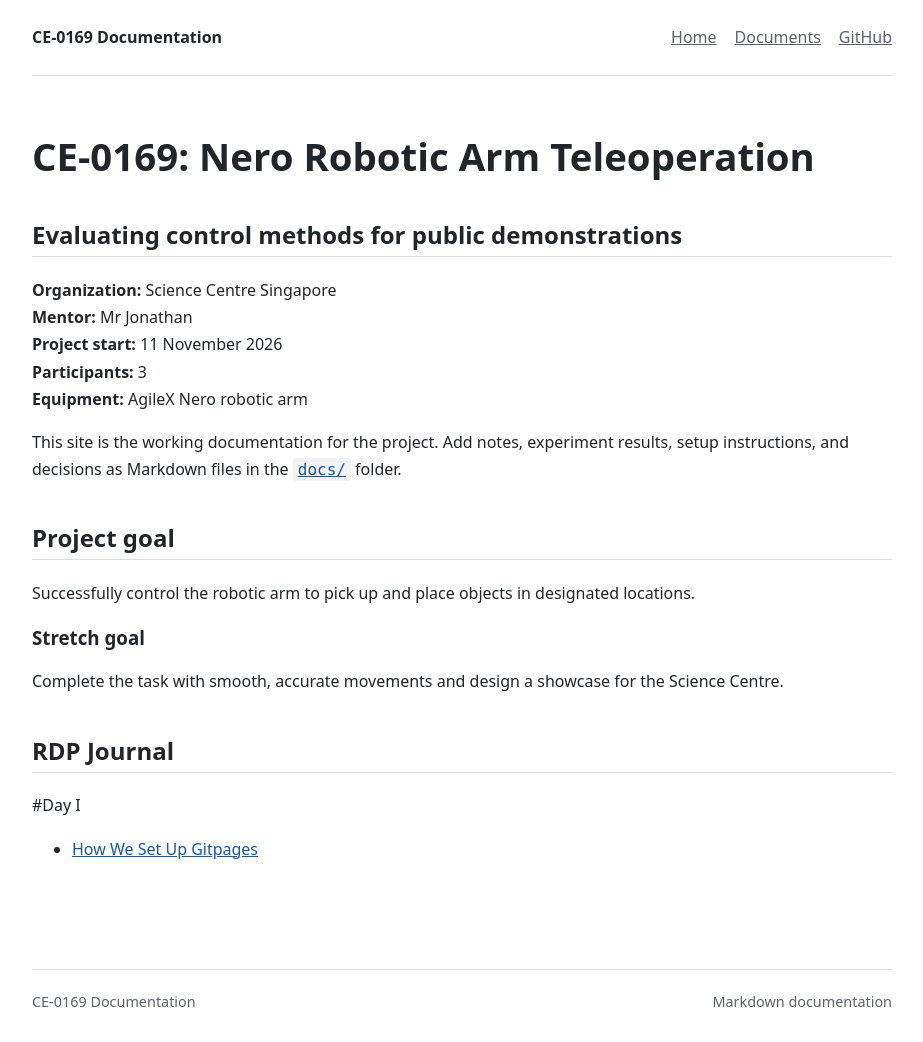
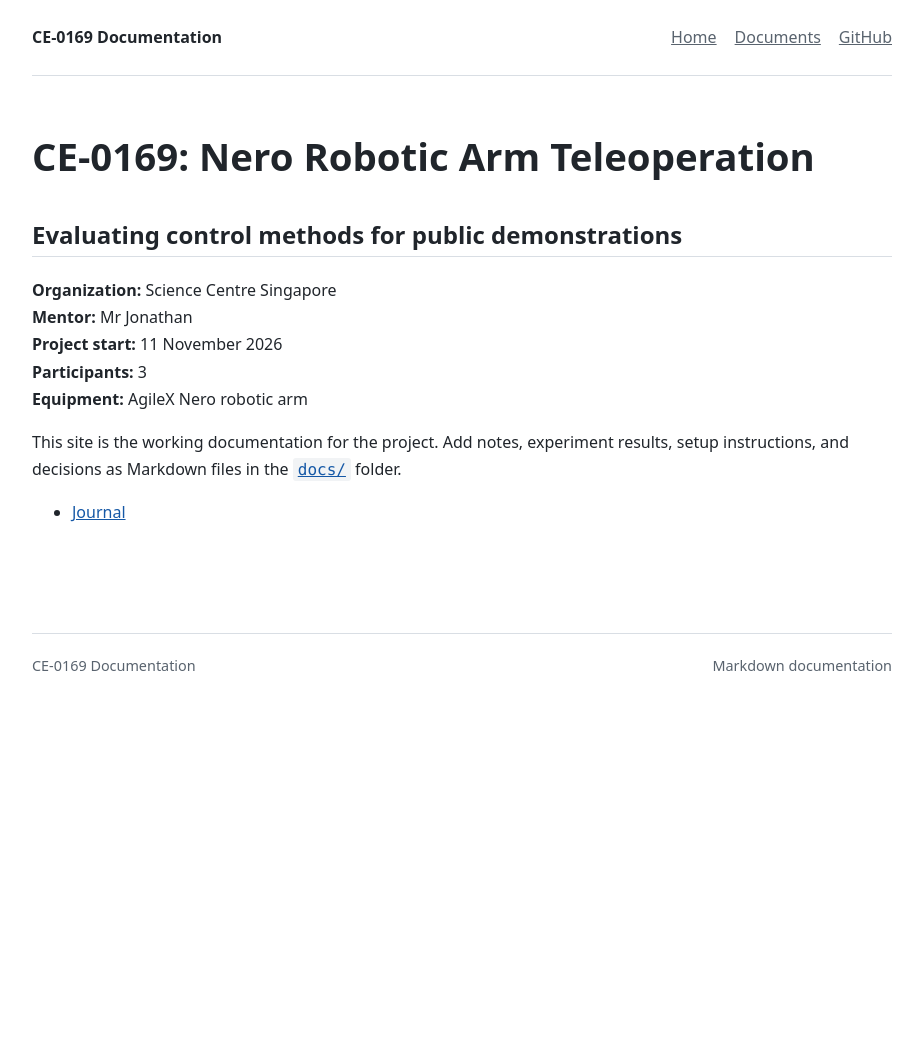
Before and after one commit to Suraset-Khurasee/rnd01, a Jekyll site: the page built from index.md, in a window 1280 px wide. Shown: the whole page, without its empty margins (178-1101 px from the left). Built offline with Jekyll 4.4.1, drawn with Linux system fonts in a browser that asks for light colours; after the commit the page ends 900 px from its top, so only the background shows below that.

Commit message:
Refactor project documentation structure and create Journal Directory

```diff
--- a/index.md
+++ b/index.md
@@ -15,16 +15,5 @@ title: Home
 
 This site is the working documentation for the project. Add notes, experiment results, setup instructions, and decisions as Markdown files in the [`docs/`](docs/) folder.
 
-## Project goal
 
-Successfully control the robotic arm to pick up and place objects in designated locations.
-
-### Stretch goal
-
-Complete the task with smooth, accurate movements and design a showcase for the Science Centre.
-
-## RDP Journal
-
-
-#Day I
-- [How We Set Up Gitpages](docs/HWSGP.md)
+- [Journal](docs/J-directory.md)
```
Also changed, not shown: docs/J-directory.md (added, +4 -0 lines).
